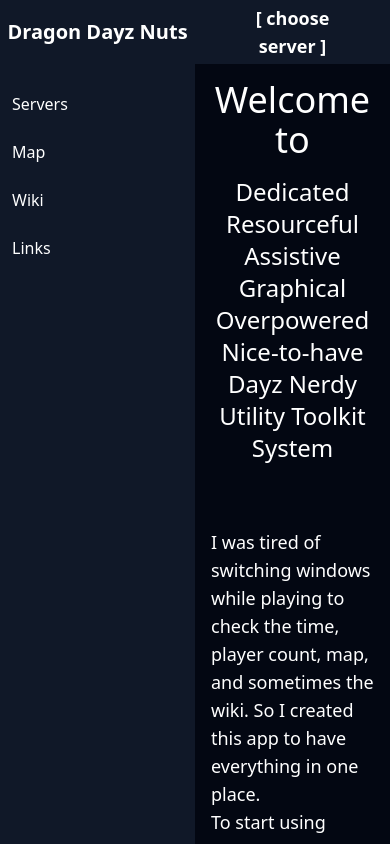
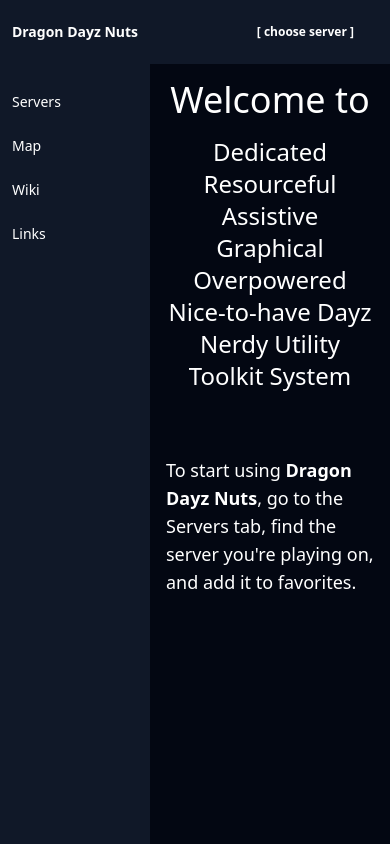
Before and after one commit to IvanChernykh/dragon-dayz-nuts, a React (Vite) app: page / in a window 390 px wide. Built offline with nearby package versions, Linux system fonts and the light colour scheme.

Commit message:
feat: basic responsive

```diff
--- a/src/components/MenuBar.tsx
+++ b/src/components/MenuBar.tsx
@@ -18,9 +18,11 @@
 
 export const MenuBar: React.FC = () => {
   return (
-    <div className="w-full max-w-[250px] bg-gray-900">
+    <div className="w-full max-w-[150px] sm:max-w-[200px] mx:max-w[240px] 2xl:max-w-[250px] bg-gray-900">
       <div className="h-16 flex items-center justify-center mb-4">
-        <h4 className="font-bold text-xl">Dragon Dayz Nuts</h4>
+        <h4 className="font-bold text-sm sm:text-base md:text-lg lg:text-xl">
+          Dragon Dayz Nuts
+        </h4>
       </div>
       <div className="w-full flex flex-col">
         {menuItems.map((item) => {
--- a/src/components/map/MapLinkInput.tsx
+++ b/src/components/map/MapLinkInput.tsx
@@ -23,9 +23,9 @@
   };
 
   return (
-    <div className="flex gap-8">
+    <div className="flex 2xl:gap-8 lg:gap-6 gap-4">
       <Input
-        className="w-[300px]"
+        className="2xl:w-[300px] xl:w-[250px] lg:w-[220px] md:w-[200px] w-[180px]"
         id="map-invite-link"
         placeholder="Join with invite link"
         value={value}
--- a/src/components/servers/Servers.tsx
+++ b/src/components/servers/Servers.tsx
@@ -80,7 +80,7 @@
       <div className="max-w-[1200px] mx-auto py-4">
         <Input
           placeholder="Search"
-          className="p-4 w-full max-w-[900px] mx-auto block mb-8"
+          className="p-4 w-full max-w-[300px] md:max-w-[500px] lg:max-w-[600px] xl:max-w-[900px] mx-auto block mb-8"
           id="search"
           value={searchValue}
           onChange={onInputChange}
--- a/src/components/ui/Header.tsx
+++ b/src/components/ui/Header.tsx
@@ -56,13 +56,13 @@
     <div className="h-16 bg-gray-900 flex items-center px-3">
       <div className="flex justify-between w-full">
         <div>{pathname.includes(routes.map) && <MapLinkInput />}</div>
-        <div className="px-4 flex items-center justify-end gap-12 w-full text-lg">
+        <div className="px-4 flex items-center justify-end gap-12 w-full md:text-sm lg:text-base xl:text-lg text-xs">
           {favorite ? (
             <>
               <span>{data?.data.attributes.name}</span>
 
               {data && (
-                <span className="flex items-center gap-4">
+                <span className="flex items-center xl:gap-4 gap-3">
                   <PersonIcon />
                   {data.data.attributes.players} /{" "}
                   {data.data.attributes.maxPlayers}
@@ -70,7 +70,7 @@
               )}
 
               {data && (
-                <span className="flex items-center gap-4">
+                <span className="flex items-center xl:gap-4 gap-3">
                   <ClockIcon />
                   {data.data.attributes.details.time}
                 </span>
--- a/src/components/ui/MenuItem.tsx
+++ b/src/components/ui/MenuItem.tsx
@@ -12,7 +12,7 @@
       className={({ isActive }) =>
         `${
           isActive ? "bg-gray-800" : ""
-        } hover:bg-gray-700 cursor-pointer p-3 w-full`
+        } hover:bg-gray-700 cursor-pointer p-3 w-full text-sm md:text-base`
       }
     >
       {children}
--- a/src/components/welcome/Welcome.tsx
+++ b/src/components/welcome/Welcome.tsx
@@ -12,11 +12,6 @@
       </div>
       <div className="mx-auto w-full max-w-[900px] text-lg">
         <p>
-          I was tired of switching windows while playing to check the time,
-          player count, map, and sometimes the wiki. So I created this app to
-          have everything in one place.
-        </p>
-        <p>
           To start using <b>Dragon Dayz Nuts</b>, go to the Servers tab, find
           the server you're playing on, and add it to favorites.
         </p>
```
